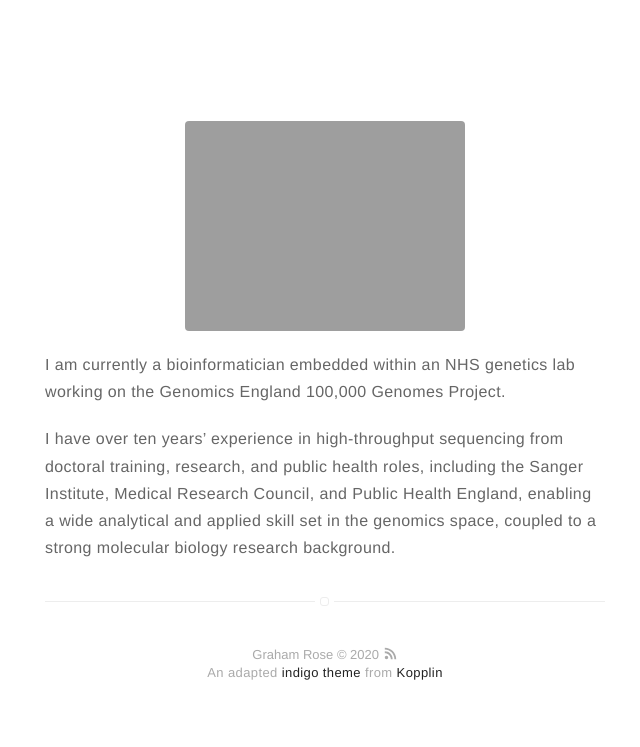
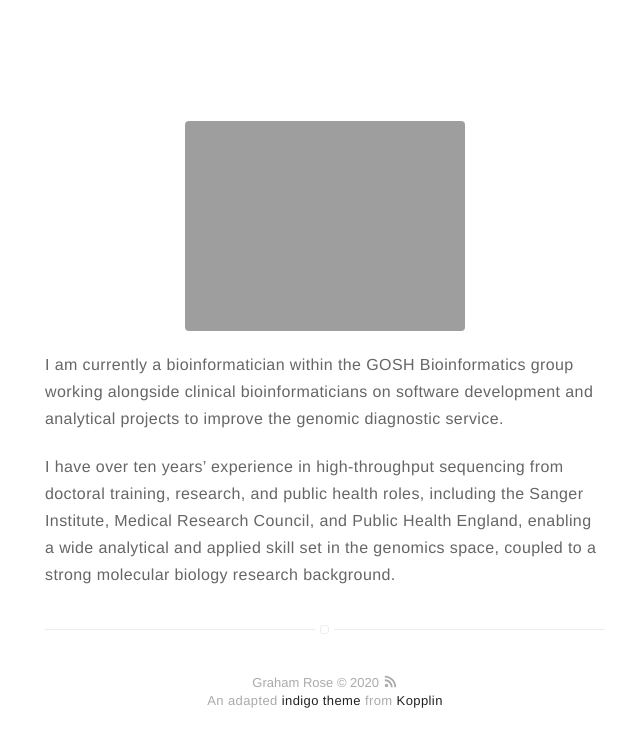
Before and after one commit to byronmews/.github.io, a Jekyll site: the page built from about.md, in a window 1280 px wide, cut to the strip 104-851 px from the top of the page. Shown: the whole strip, without its empty margins (315-955 px from the left). Built offline with Jekyll 4.4.1, drawn with Linux system fonts in a browser that asks for light colours.

Commit message:
April update

```diff
--- a/about.md
+++ b/about.md
@@ -4,6 +4,6 @@ layout: page
 ---
 ![Profile Image]({{ site.url }}/{{ site.picture }})
 
-I am currently a bioinformatician embedded within an NHS genetics lab working on the Genomics England 100,000 Genomes Project.
+I am currently a bioinformatician within the GOSH Bioinformatics group working alongside clinical bioinformaticians on software development and analytical projects to improve the genomic diagnostic service.
 
 I have over ten years’ experience in high-throughput sequencing from doctoral training, research, and public health roles, including the Sanger Institute, Medical Research Council, and Public Health England, enabling a wide analytical and applied skill set in the genomics space, coupled to a strong molecular biology research background.
```
